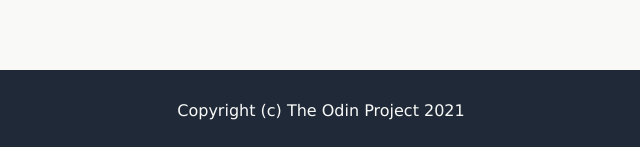
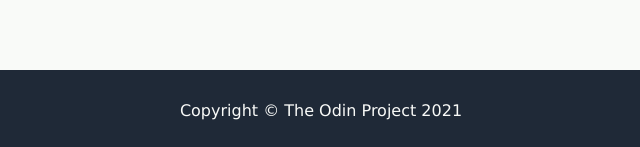
Before and after one commit to Dwingkak/odin-landing-page, a plain HTML site: page index.html in a window 1280 px wide. Shown: the part 1716-1863 px from the top of the page, 319-959 px from the left. Drawn offline with Linux system fonts and the light colour scheme.

Commit message:
Add copyright symbol at footer

```diff
--- a/index.html
+++ b/index.html
@@ -80,7 +80,7 @@
         </div>
     </div>
     <div class="footer-container">
-        Copyright (c) The Odin Project 2021
+        Copyright &copy; The Odin Project 2021
     </div>
 </body>
 </html>
```
